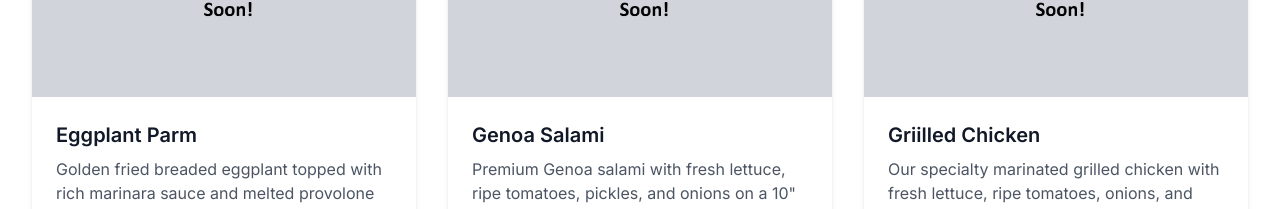
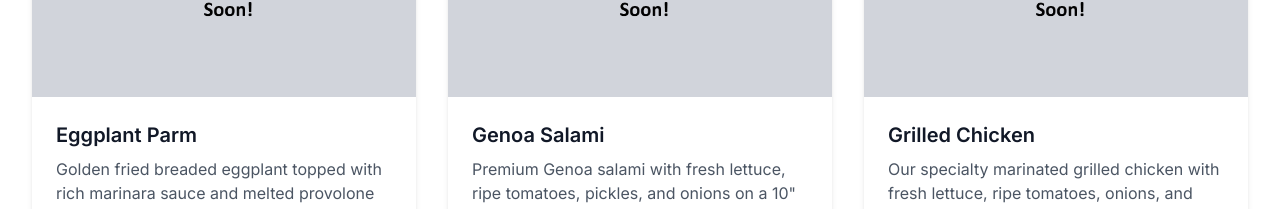
Before and after one commit to AzureHakua/zesto, a Next.js app: page /menu in a window 1280 px wide. Shown: the part 3459-3668 px from the top of the page. Built offline with nearby package versions, Linux system fonts and the light colour scheme.

Commit message:
fixed typos

```diff
--- a/src/data/menuData.ts
+++ b/src/data/menuData.ts
@@ -204,7 +204,7 @@ export const menuItems: MenuItem[] = [
   },
   {
     id: 24,
-    title: "Griilled Chicken",
+    title: "Grilled Chicken",
     description: "Our specialty marinated grilled chicken with fresh lettuce, ripe tomatoes, onions, and pickles on a 10\" sub roll.",
     price: 13.25,
     image: "blank.jpg",
@@ -450,7 +450,7 @@ export const menuItems: MenuItem[] = [
   },
   {
     id: 54,
-    title: "Jalapeno Poppers",
+    title: "Jalapeño Poppers",
     description: "Fresh jalapeños stuffed with cream cheese, breaded and fried until crispy.",
     price: 10.75,
     image: "blank.jpg",
```
